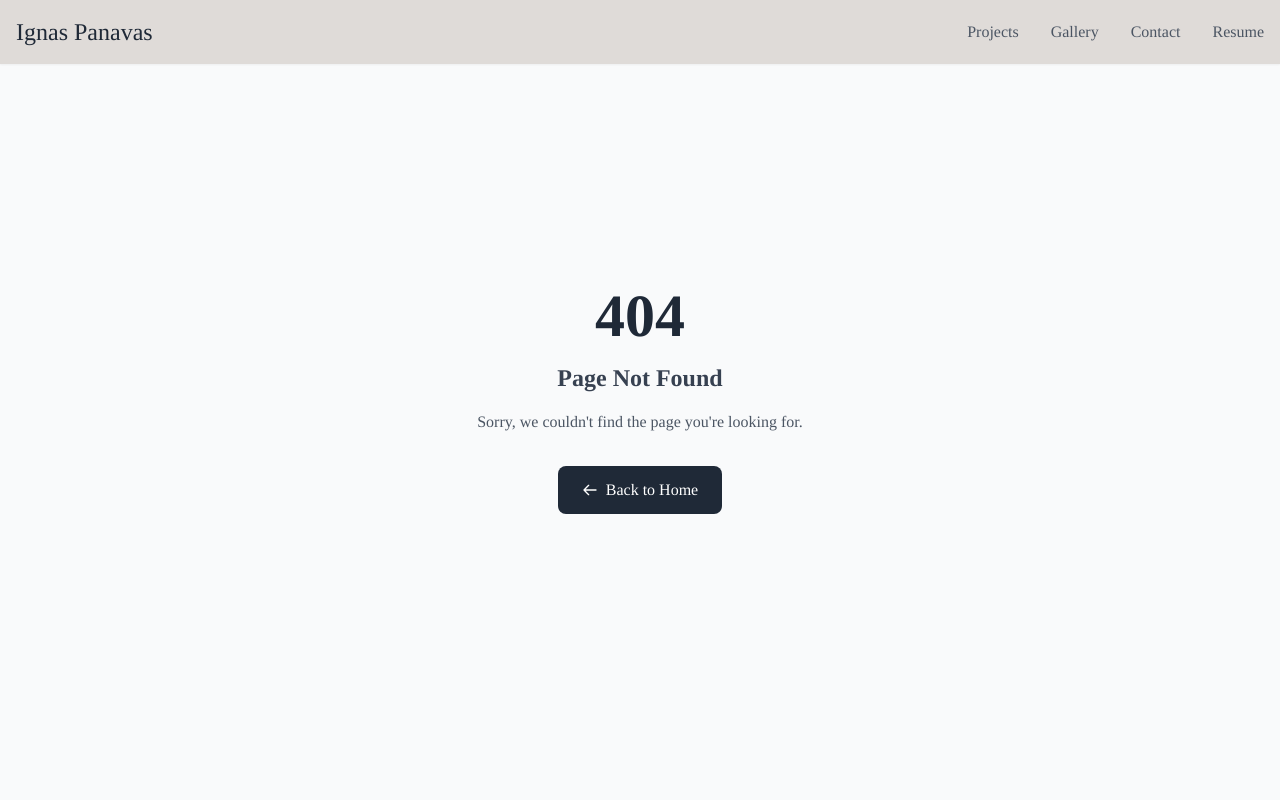
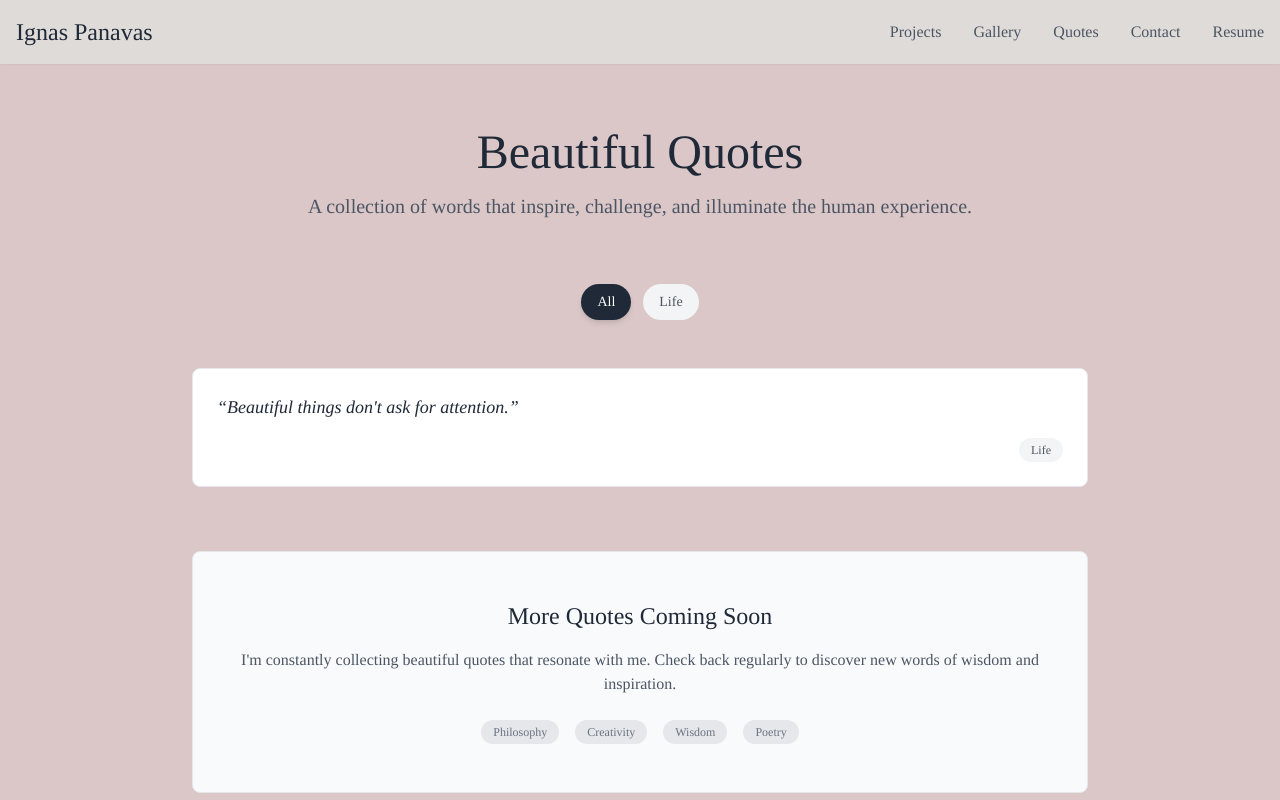
Before and after one commit to IgnasPanavas/IgnasPanavas-site, a Next.js app in the folder ignas-panavas-site/: page /quotes in a window 1280 px wide. Before the commit this address had no page. Shown: the top 800 px of the page. Built offline with nearby package versions, Linux system fonts and the light colour scheme.

Commit message:
quotes page

```diff
--- /dev/null
+++ b/ignas-panavas-site/src/app/quotes/page.tsx
@@ -0,0 +1,149 @@
+'use client';
+
+import Link from 'next/link';
+import { useState } from 'react';
+
+interface Quote {
+  id: number;
+  text: string;
+  author: string;
+  source?: string;
+  category: string;
+}
+
+export default function Quotes() {
+  const [selectedCategory, setSelectedCategory] = useState<string>('All');
+
+  const quotes: Quote[] = [
+    {
+      id: 1,
+      text: "Beautiful things don't ask for attention.",
+      author: "Unknown",
+      source: "Unknown",
+      category: "Life"
+    },
+
+  ];
+
+  const categories = ['All', ...Array.from(new Set(quotes.map(quote => quote.category)))];
+
+  const filteredQuotes = selectedCategory === 'All'
+    ? quotes
+    : quotes.filter(quote => quote.category === selectedCategory);
+
+  return (
+    <div className="min-h-screen py-20 px-8 pt-32">
+      <div className="max-w-4xl mx-auto">
+        {/* Header */}
+        <div className="mb-16 text-center">
+          <h1 className="text-5xl font-light text-gray-800 mb-4">Beautiful Quotes</h1>
+          <p className="text-xl text-gray-600 font-light">
+            A collection of words that inspire, challenge, and illuminate the human experience.
+          </p>
+        </div>
+
+        {/* Category Filter */}
+        <div className="mb-12">
+          <div className="flex flex-wrap justify-center gap-3">
+            {categories.map((category) => (
+              <button
+                key={category}
+                onClick={() => setSelectedCategory(category)}
+                className={`px-4 py-2 rounded-full text-sm font-medium transition-all duration-200 ${
+                  selectedCategory === category
+                    ? 'bg-gray-800 text-white shadow-md'
+                    : 'bg-gray-100 text-gray-600 hover:bg-gray-200 hover:text-gray-800'
+                }`}
+              >
+                {category}
+              </button>
+            ))}
+          </div>
+        </div>
+
+        {/* Quotes Grid */}
+        <div className="space-y-6">
+          {filteredQuotes.map((quote) => {
+            const hasAuthor = quote.author && quote.author !== "Unknown";
+            const hasSource = quote.source && quote.source !== "Unknown" && quote.source !== "";
+            const hasAttribution = hasAuthor || hasSource;
+
+            return (
+              <div
+                key={quote.id}
+                className={`bg-white border border-gray-200 rounded-lg hover:shadow-lg transition-shadow duration-200 ${
+                  hasAttribution ? 'p-8' : 'p-6'
+                }`}
+              >
+                <blockquote className={`text-lg text-gray-800 leading-relaxed italic ${
+                  hasAttribution ? 'mb-6' : 'mb-4'
+                }`}>
+                  &ldquo;{quote.text}&rdquo;
+                </blockquote>
+
+                {hasAttribution ? (
+                  <div className="flex flex-col sm:flex-row sm:items-center sm:justify-between border-t pt-4">
+                    <div>
+                      {hasAuthor && (
+                        <cite className="text-gray-600 font-medium not-italic">
+                          — {quote.author}
+                        </cite>
+                      )}
+                      {hasSource && (
+                        <p className="text-sm text-gray-500 mt-1">
+                          {quote.source}
+                        </p>
+                      )}
+                    </div>
+
+                    <div className="mt-2 sm:mt-0">
+                      <span className="inline-block bg-gray-100 text-gray-600 text-xs px-3 py-1 rounded-full">
+                        {quote.category}
+                      </span>
+                    </div>
+                  </div>
+                ) : (
+                  <div className="flex justify-end">
+                    <span className="inline-block bg-gray-100 text-gray-600 text-xs px-3 py-1 rounded-full">
+                      {quote.category}
+                    </span>
+                  </div>
+                )}
+              </div>
+            );
+          })}
+        </div>
+
+        {/* Coming Soon Section */}
+        <div className="mt-16 text-center">
+          <div className="bg-gray-50 border border-gray-200 rounded-lg p-12">
+            <h3 className="text-2xl font-medium text-gray-800 mb-4">More Quotes Coming Soon</h3>
+            <p className="text-gray-600 mb-6">
+              I&apos;m constantly collecting beautiful quotes that resonate with me.
+              Check back regularly to discover new words of wisdom and inspiration.
+            </p>
+            <div className="flex justify-center space-x-4">
+              <span className="text-xs text-gray-500 bg-gray-200 px-3 py-1 rounded-full">Philosophy</span>
+              <span className="text-xs text-gray-500 bg-gray-200 px-3 py-1 rounded-full">Creativity</span>
+              <span className="text-xs text-gray-500 bg-gray-200 px-3 py-1 rounded-full">Wisdom</span>
+              <span className="text-xs text-gray-500 bg-gray-200 px-3 py-1 rounded-full">Poetry</span>
+            </div>
+          </div>
+        </div>
+
+        {/* Back to Home */}
+        <div className="mt-12 text-center">
+          <Link
+            href="/"
+            className="inline-flex items-center px-6 py-3 border border-gray-300 text-gray-700 rounded-lg hover:bg-gray-50 transition-colors duration-200 font-medium"
+          >
+            <svg className="mr-2 w-4 h-4" fill="none" stroke="currentColor" viewBox="0 0 24 24">
+              <path strokeLinecap="round" strokeLinejoin="round" strokeWidth={2} d="M10 19l-7-7m0 0l7-7m-7 7h18" />
+            </svg>
+            Back to Home
+          </Link>
+        </div>
+      </div>
+    </div>
+  );
+}
--- a/ignas-panavas-site/src/components/Footer.tsx
+++ b/ignas-panavas-site/src/components/Footer.tsx
@@ -10,6 +10,7 @@
       { name: 'Home', href: '/' },
       { name: 'Projects', href: '/#projects' },
       { name: 'Gallery', href: '/gallery' },
+      { name: 'Quotes', href: '/quotes' },
       { name: 'Contact', href: '/contact' },
       { name: 'Resume', href: '/resume' }
     ],
--- a/ignas-panavas-site/src/components/NavBar.tsx
+++ b/ignas-panavas-site/src/components/NavBar.tsx
@@ -69,6 +69,18 @@
             }`}
           >
             Gallery
+          </Link>
+          <Link
+            href="/quotes"
+            className={`transition-colors duration-200 ${
+              isHomePage
+                ? (isScrolled
+                    ? 'text-gray-600 hover:text-gray-800'
+                    : 'text-white hover:text-gray-200')
+                : 'text-gray-600 hover:text-gray-800'
+            }`}
+          >
+            Quotes
           </Link>
           <Link
             href="/contact"
@@ -148,6 +160,13 @@
               Gallery
             </Link>
             <Link
+              href="/quotes"
+              onClick={closeMobileMenu}
+              className="block px-6 py-3 text-gray-800 hover:bg-gray-50 transition-colors duration-200"
+            >
+              Quotes
+            </Link>
+            <Link
               href="/contact"
               onClick={closeMobileMenu}
               className="block px-6 py-3 text-gray-800 hover:bg-gray-50 transition-colors duration-200"
```
